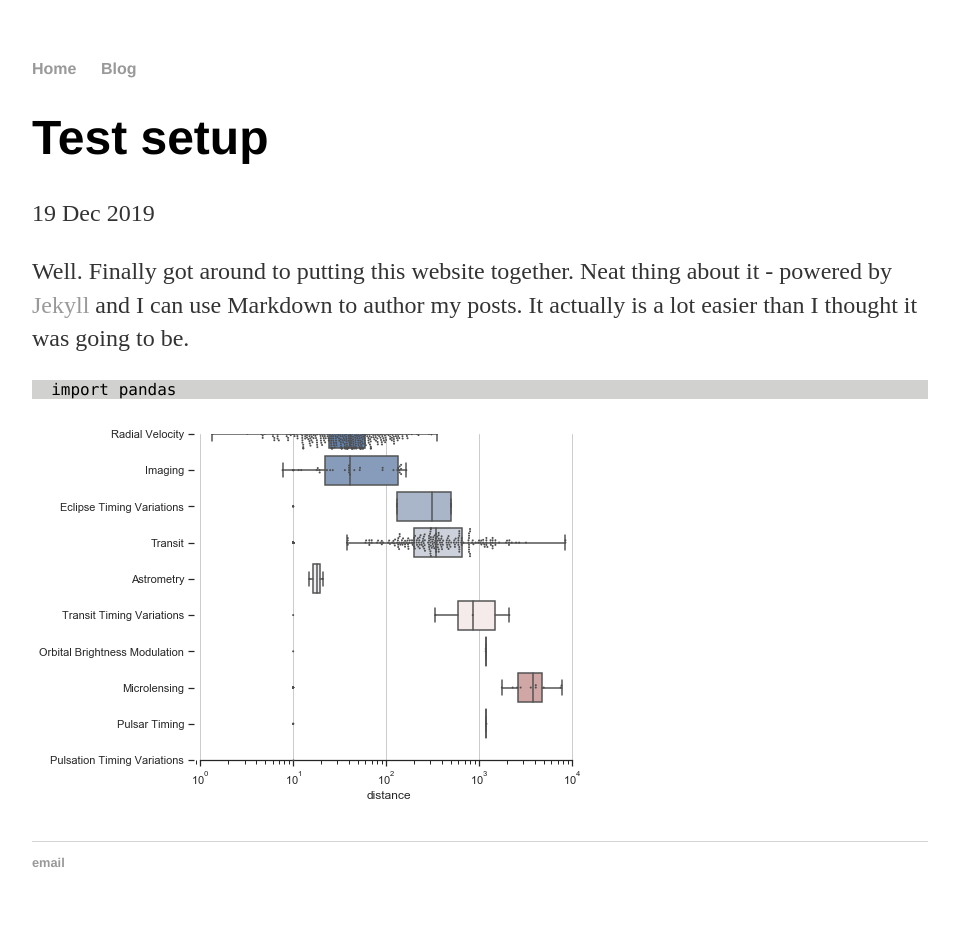
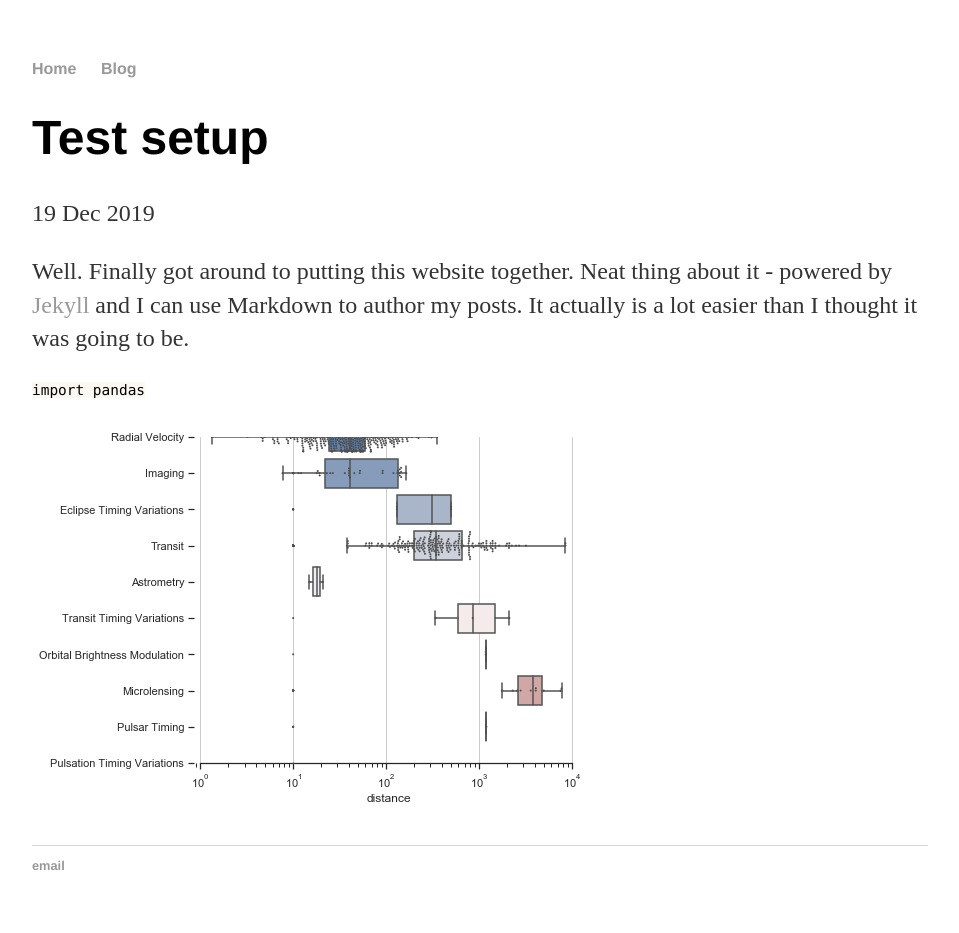
Before and after one commit to Archisman-Roy/Archisman-Roy.github.io, a Jekyll site: the page built from _posts/2019-12-19-archi-site-launched.md, in a window 1280 px wide. Shown: the whole page, without its empty margins (160-1119 px from the left). Built offline with Jekyll 4.4.1, drawn with Linux system fonts in a browser that asks for light colours.

Commit message:
Update main.css

```diff
--- a/css/main.css
+++ b/css/main.css
@@ -43,31 +43,28 @@
 }
 
 pre {
-    background-color: #D1D1D0;
-    overflow: auto;
-    font-family: 'Monaco', monospace;
-    padding: 0 1em;
-  }
-
+        font-family: "Courier 10 Pitch", Courier, monospace;
+        font-size: 95%;
+        line-height: 140%;
+        white-space: pre;
+        white-space: pre-wrap;
+        white-space: -moz-pre-wrap;
+        white-space: -o-pre-wrap;
+    }
 
 code {
-    font-family: Monaco, monospace;
-    font-size: $base-font-size;
-    line-height: 100%;
-    background-color: #eee;
-    padding: 0.2em;
-    letter-spacing: -0.05em;
-    word-break: normal;
-    /border-radius: 5px;/
-  }
+        font-family: Monaco, Consolas, "Andale Mono", "DejaVu Sans Mono", monospace;
+        font-size: 95%;
+        line-height: 140%;
+        white-space: pre;
+        white-space: pre-wrap;
+        white-space: -moz-pre-wrap;
+        white-space: -o-pre-wrap;
+        background: #faf8f0;
+    }
 
-
-
-pre code {
-    border: none;
-    background: none;
-    font-size: $base-font-size * 0.875;
-    line-height: 1em;
-    letter-spacing: normal;
-    word-break: break-all;
-  }
+#content code {
+        display: block;
+        padding: 0.5em 1em;
+        border: 1px solid #bebab0;
+    }
```
